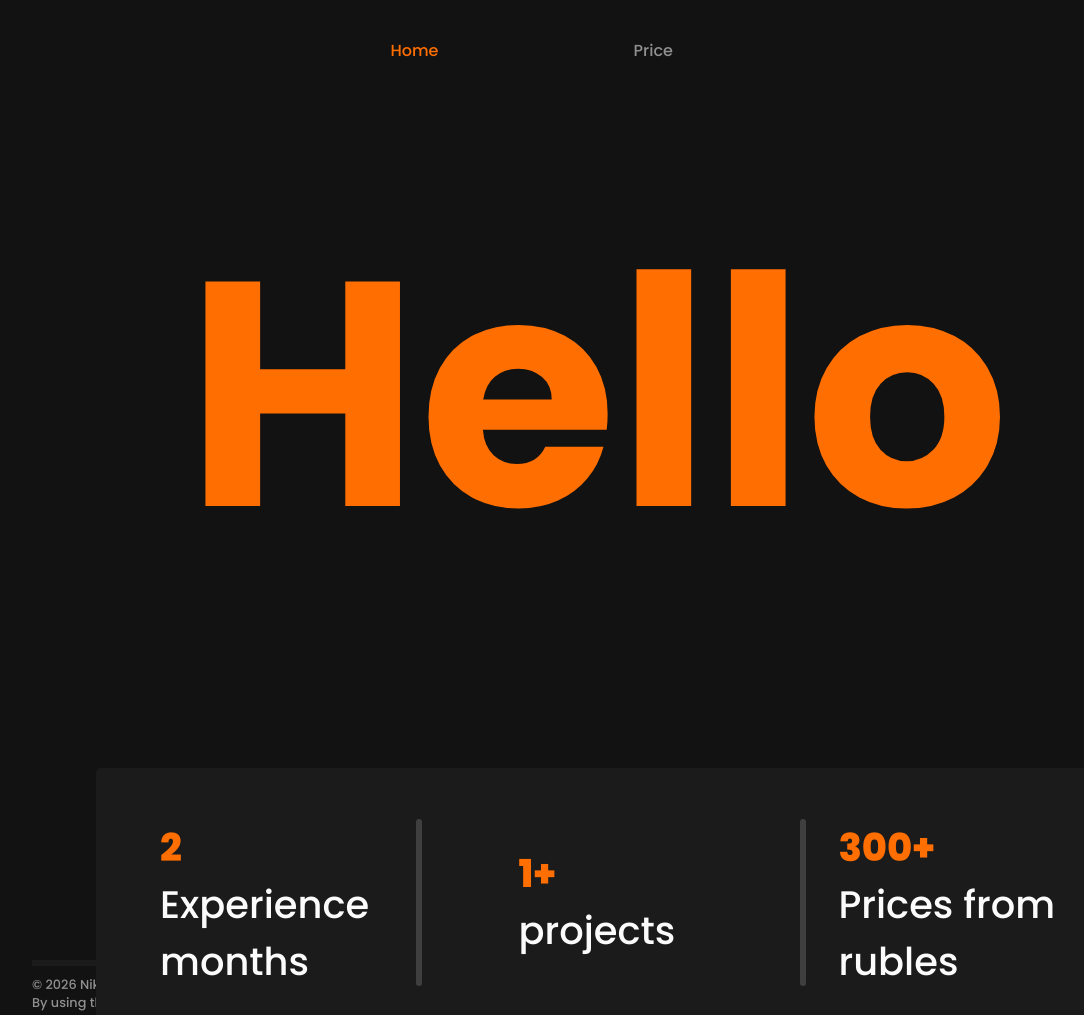
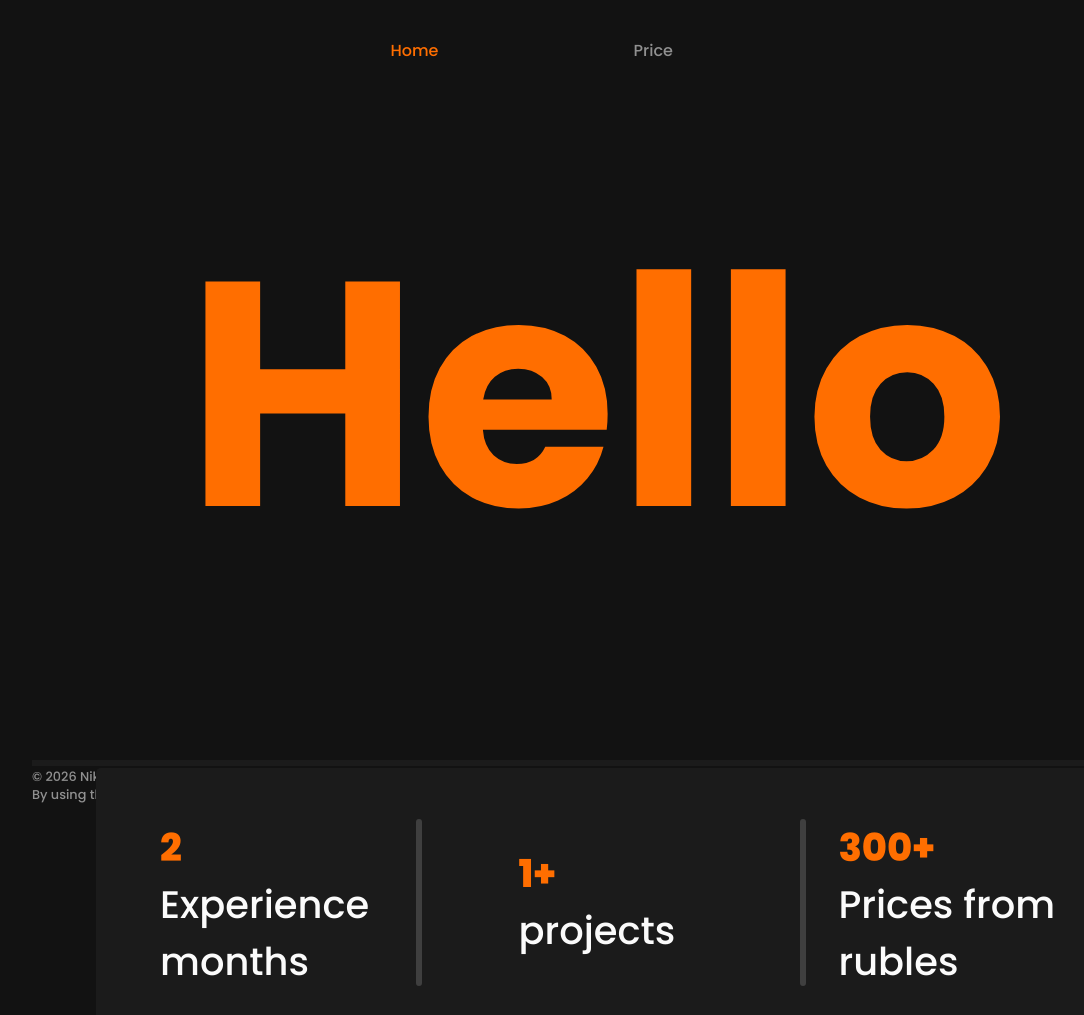
Before and after one commit to egg631990-arch/PortfolioGuid, a plain HTML site: page index.html in a window 1280 px wide. Shown: the top 1015 px of the page, without its empty margins (32-1116 px from the left). Drawn offline with Linux system fonts and the light colour scheme.

Commit message:
Add files via upload

```diff
--- a/style.css
+++ b/style.css
@@ -74,13 +74,13 @@ body {
   height: 0.5vw;
   position: absolute;
   left: 5vw;
-  top: 120vh;
+  top: 95vh;
 }
 
 #Nikita {
   font-size: 1vw;
   position: absolute;
-  top: 122vh;
+  top: 96vh;
   left: 5vw;
 }
 
```
